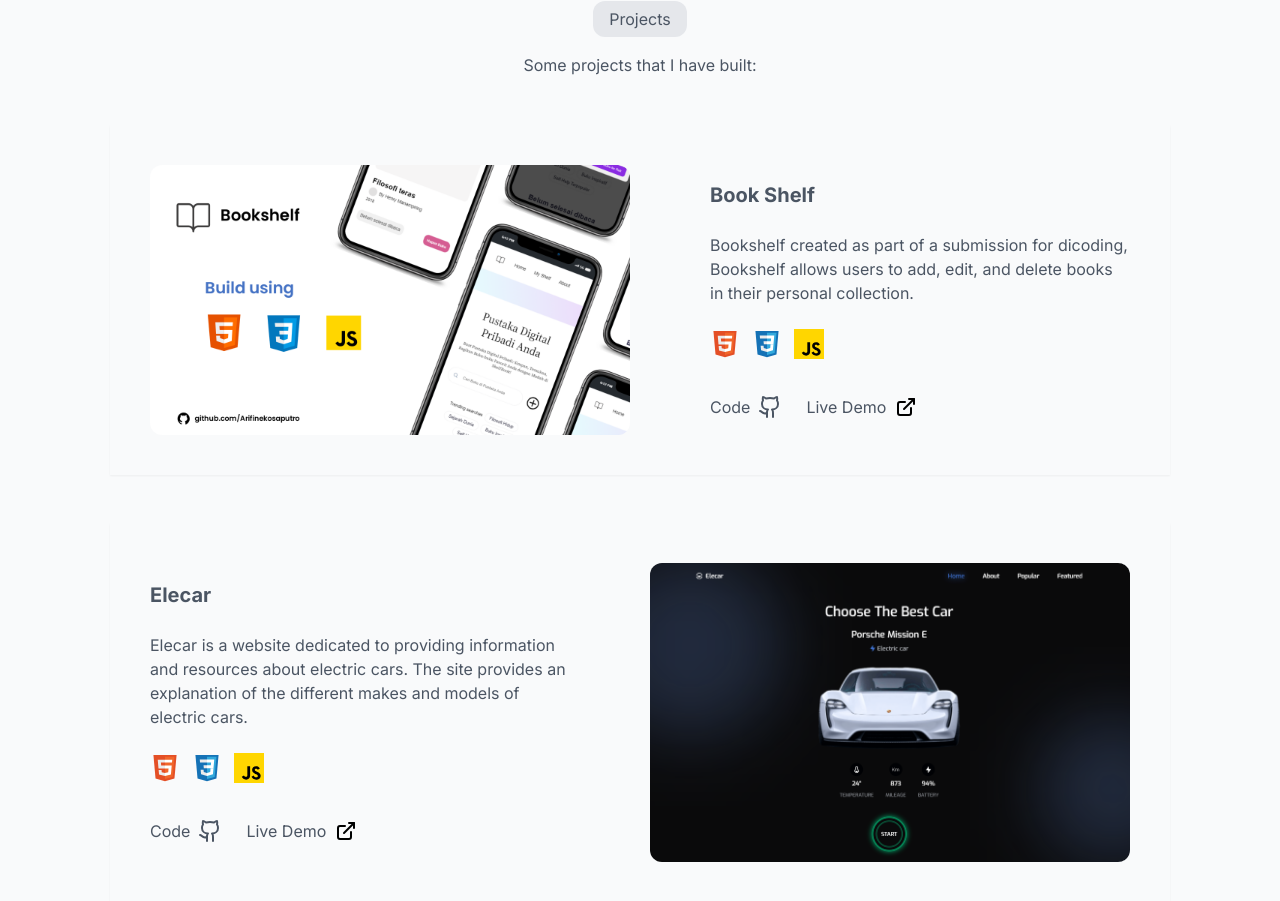
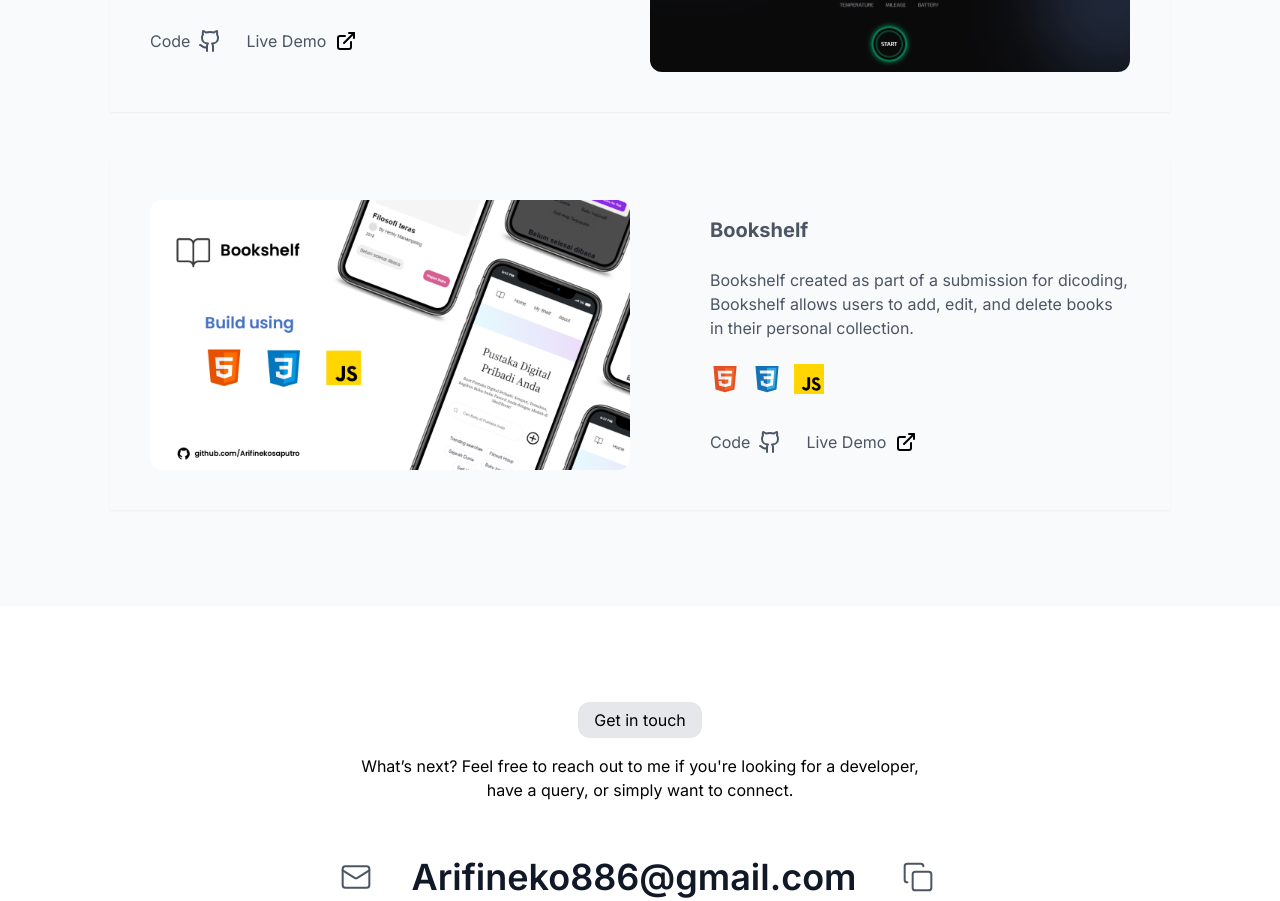
Before and after one commit to Arifineko/Portfolio_web, a React (Vite) app: page / in a window 1280 px wide. Shown: the part 1899-2800 px from the top of the page. Built offline with nearby package versions, Linux system fonts and the light colour scheme.

Commit message:
add: UI layout and maintain clean code

```diff
--- a/src/App.jsx
+++ b/src/App.jsx
@@ -1,4 +1,3 @@
-import React from 'react';
 import { BrowserRouter } from 'react-router-dom';
 import About from './Layouts/About/About';
 import Contact from './Layouts/Contact/Contact';
@@ -17,7 +16,7 @@ function App() {
           <Navbar />
           <Hero />
         </div>
-        <About />
+        {/* <About /> */}
         <Skills />
         <Project />
         <Contact />
--- a/src/Layouts/Contact/Contact.jsx
+++ b/src/Layouts/Contact/Contact.jsx
@@ -4,12 +4,11 @@ import github from '../../assets/icons/github-icon.svg'
 import linkedin from "../../assets/icons/linkedin-icon.svg"
 import instagram from "../../assets/icons/ig-icon.svg"
 import mail from "../../assets/icons/mail-icon.svg"
-import phone from "../../assets/icons/phone-icon.svg"
 import ContactPerson from '../../components/ContactComponents/ContactPerson'
 
 const Contact = () => {
     return (
-        <div className='py-[96px] px-20 flex flex-col gap-[48px] justify-center items-center' id='Contact'>
+        <footer className='py-[96px] px-20 flex flex-col gap-[48px] justify-center items-center' id='Contact'>
             <Section
                 name="Get in touch"
                 detail="What’s next? Feel free to reach out to me if you're looking for a developer, have a query, or simply want to connect."
@@ -18,15 +17,9 @@ const Contact = () => {
             <div className='flex flex-col items-center gap-2'>
                 <ContactPerson
                     image={mail}
-                    contact="Arifineko@gmail.com"
+                    contact="Arifineko886@gmail.com"
                     link="tes"
                 />
-                <ContactPerson
-                    image={phone}
-                    contact="+62 8980500565"
-                    link="tes"
-                />
-
             </div>
             <div className='flex flex-col gap-4 items-center'>
                 <p>You may also find me on these platforms!</p>
@@ -36,7 +29,7 @@ const Contact = () => {
                     <SocialMedia title="Linkedin" src={linkedin} url='https://www.linkedin.com/in/arifineko/' />
                 </div>
             </div>
-        </div>
+        </footer>
     )
 }
 
--- a/src/Layouts/Hero/Hero.jsx
+++ b/src/Layouts/Hero/Hero.jsx
@@ -15,7 +15,7 @@ const Hero = () => {
             >
                 <div>
                     <h1 className='font-bold text-[60px]'>Hi, I'm Arifin👋</h1>
-                    <p>I'm an English education student who has an interest in web development, specifically as a front-end developer. Currently, I have a basic understanding in HTML, CSS, and JavaScript, and I am excited to continue learning and growing in this field.</p>
+                    <p>I'm passionate about web development, focusing on front-end technologies. With a solid foundation in HTML, CSS, and JavaScript, I’ve expanded my skills to building responsive and modern interfaces using React JS and Tailwind CSS.</p>
                 </div>
                 <div className='flex flex-col gap-2'>
                     <div className='flex gap-2'>
--- a/src/Layouts/Project/Project.jsx
+++ b/src/Layouts/Project/Project.jsx
@@ -1,27 +1,31 @@
-import React from 'react'
 import CardProject from '../../components/CardProjects/CardProject'
-import BookImage from '../../assets/images/project1.png'
-import Elecar from '../../assets/images/project2.png'
 import Section from '../../components/Section'
+import { projects } from '../../data/project'
 
 const Project = () => {
+
     return (
         <div className='flex flex-col justify-center text-gray-600 gap-[48px] items-center py-[96px] px-20 bg-gray-50' id='Project'>
             <Section
                 name="Projects"
                 detail="Some projects that I have built:"
             />
-            <CardProject
-                image={BookImage}
-                name="Book Shelf"
-                detail="Bookshelf created as part of a submission for dicoding, Bookshelf allows users to add, edit, and delete books in their personal collection."
-            />
-            <CardProject
-                image={Elecar}
-                name="Elecar"
-                detail="Elecar is a website dedicated to providing information and resources about electric cars. The site provides an explanation of the different makes and models of electric cars."
-                reverse="flex-row-reverse"
-            />
+            {
+                projects.map((project) => {
+                    return (
+                        <CardProject
+                            key={project.id}
+                            image={project.image}
+                            name={project.name}
+                            details={project.details}
+                            tech={project.tech}
+                            linkGithub={project.linkGithub}
+                            linkDemo={project.linkDemo}
+                            reverse={project.reverse}
+                        />
+                    )
+                })
+            }
         </div>
     )
 }
--- a/src/Utils/Aos.jsx
+++ b/src/Utils/Aos.jsx
@@ -4,7 +4,9 @@ import 'aos/dist/aos.css';
 
 const Aos = ({ children }) => {
     useEffect(() => {
-        AOS.init();
+        AOS.init({
+            once: true
+        });
     }, []);
 
     return children;
--- a/src/components/CardProjects/CardInfo.jsx
+++ /dev/null
@@ -1,39 +0,0 @@
-import JavaScript from "../../assets/icons/js-icon.svg"
-import Html from "../../assets/icons/html-icon.svg"
-import Css from "../../assets/icons/css-icon.svg"
-import Link1 from "../../assets/icons/link-icon.svg"
-import Github from "../../assets/icons/github-icon.svg"
-import Links from "./Links"
-
-
-
-const LinksProject = (props) => {
-    const { name, detail } = props;
-    return (
-        <div className='w-[500px] flex flex-col gap-6 p-10 justify-center'>
-            <h1 className='font-bold text-xl'>{name}</h1>
-            <p>{detail}</p>
-            <div className="flex gap-3">
-                <div className="flex flex-col items-center">
-                    <img className="mb-3 w-[30px]" src={Html} alt="" />
-                </div>
-                <div className="flex flex-col items-center">
-                    <img className="mb-3 w-[30px]" src={Css} alt="" />
-                </div>
-                <div className="flex flex-col items-center">
-                    <img className="mb-3 w-[30px]" src={JavaScript} alt="" />
-                </div>
-            </div>
-            <div className='flex gap-6'>
-                <Links
-                    url1="https://github.com/Arifineko/Bookshelf_Apps"
-                    image1={Github}
-                    url2="https://bookshelf-site.vercel.app/"
-                    image2={Link1}
-                />
-            </div>
-        </div>
-    )
-}
-
-export default LinksProject
--- a/src/components/CardProjects/CardProject.jsx
+++ b/src/components/CardProjects/CardProject.jsx
@@ -1,21 +1,33 @@
-import CardInfo from '../CardProjects/CardInfo'
+import Links from "./Links"
 
 
-const CardProject = (props) => {
+const CardProject = ({ image, name, details, tech, linkGithub, linkDemo, reverse }) => {
 
-    const { image, name, detail, reverse } = props;
     return (
-        <div className={`flex shadow-sm ${reverse}`}
+        <div className={`flex shadow-sm ${reverse ? "flex-row-reverse" : "flex-row"}`}
             data-aos={reverse ? 'fade-left' : 'fade-right'}
             data-aos-offset="350"
             data-aos-easing="ease-in-sine">
             <div className='bg-gray-50 p-10 rounded-xl'>
                 <img className='w-[480px] rounded-xl' src={image} alt="" />
             </div>
-            <CardInfo
-                name={name}
-                detail={detail}
-            />
+            <div className='w-[500px] flex flex-col gap-6 p-10 justify-center'>
+                <h1 className='font-bold text-xl'>{name}</h1>
+                <p>{details}</p>
+                <div className="flex gap-3">
+                    {tech.map((icon, index) => (
+                        <div key={index} className="flex flex-col items-center justify-center">
+                            <img className="mb-3 w-[30px]" src={icon} alt={`tech-${index}`} />
+                        </div>
+                    ))}
+                </div>
+                <div className='flex gap-6'>
+                    <Links
+                        linkGithub={linkGithub}
+                        linkDemo={linkDemo}
+                    />
+                </div>
+            </div>
         </div>
     )
 }
--- a/src/components/CardProjects/Links.jsx
+++ b/src/components/CardProjects/Links.jsx
@@ -1,21 +1,28 @@
-import { Link } from "react-router-dom"
+import githubIcon from '../../assets/icons/github-icon.svg'
+import demoIcon from '../../assets/icons/link-icon.svg'
 
-const Links = (props) => {
-    const { url1, url2, image1, image2 } = props;
+const Links = ({ linkDemo, linkGithub }) => {
     return (
         <>
-            <Link to={url1}>
-                <div className="flex gap-2 justify-center items-center">
-                    <p>Code</p>
-                    <img src={image1} alt="" />
-                </div>
-            </Link>
-            <Link to={url2}>
-                <div className="flex gap-2 justify-center items-center">
-                    <p>Live Demo</p>
-                    <img src={image2} alt="" />
-                </div>
-            </Link>
+            <a
+                href={linkGithub}
+                target="_blank"
+                rel="noopener noreferrer"
+                className="flex gap-2 justify-center items-center"
+            >
+                <p>Code</p>
+                <img src={githubIcon} alt="GitHub" />
+            </a>
+
+            <a
+                href={linkDemo}
+                target="_blank"
+                rel="noopener noreferrer"
+                className="flex gap-2 justify-center items-center"
+            >
+                <p>Live Demo</p>
+                <img src={demoIcon} alt="Demo" />
+            </a>
         </>
     )
 }
--- a/src/data/project.js
+++ b/src/data/project.js
@@ -1,17 +1,42 @@
-export const projects = [{
-    image: "../../src/assets/image/project1.png",
-    name: "Bookshelf",
-    details: "Bookshelf created as part of a submission for dicoding, Bookshelf allows users to add, edit, and delete books in their personal collection.",
-    tech: [{
-        javascript: '../../src/assets/icons/js-icon.svg'
-    }]
-},
-{
-    image: "../../src/assets/image/project1.png",
-    name: "Bookshelf",
-    details: "Bookshelf created as part of a submission for dicoding, Bookshelf allows users to add, edit, and delete books in their personal collection.",
-    tech: [{
-        javascript: '../../src/assets/icons/js-icon.svg'
-    }]
-}
+import project1Image from '../assets/images/project1.png'
+import project2Image from '../assets/images/project2.png'
+import project3Image from '../assets/images/project3.png'
+import htmlIcon from '../assets/icons/html-icon.svg'
+import cssIcon from '../assets/icons/css-icon.svg'
+import jsIcon from '../assets/icons/js-icon.svg'
+import reactIcon from '../assets/icons/react-icon.svg'
+import tailwindIcon from '../assets/icons/tailwind-icon.svg'
+
+
+export const projects = [
+    {
+        id: 1,
+        image: project1Image,
+        name: "Youtube Clone",
+        details: "A responsive YouTube clone that replicates the core UI and layout of the platform. Featuring real-time YouTube API data for videos.",
+        tech: [reactIcon, tailwindIcon],
+        linkGithub: "https://github.com/Arifineko/Youtube-Clone",
+        linkDemo: "https://youtube-clone-apps-flame.vercel.app",
+        reverse: false
+    },
+    {
+        id: 2,
+        image: project2Image,
+        name: "Elecar",
+        details: "Elecar is a website dedicated to providing information and resources about electric cars. The site provides an explanation of the different makes and models of electric cars.",
+        tech: [htmlIcon, cssIcon, jsIcon],
+        linkGithub: "https://github.com/Arifineko/Elecar",
+        linkDemo: "https://elecar-sites.netlify.app",
+        reverse: true
+    },
+    {
+        id: 3,
+        image: project3Image,
+        name: "Bookshelf",
+        details: "Bookshelf created as part of a submission for dicoding, Bookshelf allows users to add, edit, and delete books in their personal collection.",
+        tech: [htmlIcon, cssIcon, jsIcon],
+        linkGithub: "https://github.com/Arifineko/Bookshelf_Apps",
+        linkDemo: "https://bookshelf-site.vercel.app",
+        reverse: false
+    },
 ]
--- a/src/data/skills.js
+++ b/src/data/skills.js
@@ -7,27 +7,27 @@ import figma from "../assets/icons/figma-icon2.svg"
 
 
 export const dataSkills = [{
-    img: `${js}`,
+    img: js,
     name: "JavaScript"
 },
 {
-    img: `${react}`,
+    img: react,
     name: "React"
 },
 {
-    img: `${tailwind}`,
+    img: tailwind,
     name: "Tailwindcss"
 },
 {
-    img: `${git}`,
+    img: git,
     name: "Git"
 },
 {
-    img: `${node}`,
+    img: node,
     name: "Node.js"
 },
 {
-    img: `${figma}`,
+    img: figma,
     name: "Figma"
 },
 ]
```
Also changed, not shown: src/assets/images/project1.png, src/assets/images/project3.png (added).
